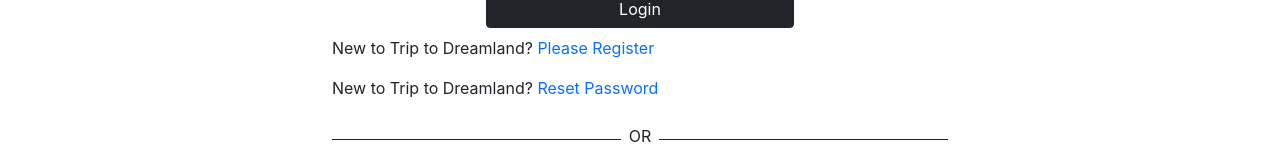
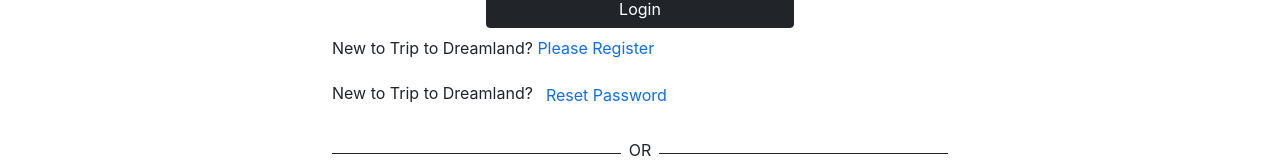
Before and after one commit to Shuvo-Jyoti-Sarkar/assignment-10, a React (Create React App) app: page /login in a window 1280 px wide. Shown: the part 342-508 px from the top of the page. Built offline with nearby package versions, Linux system fonts and the light colour scheme; no server answers.

Commit message:
password reset option added and readme file edited

```diff
--- a/package.json
+++ b/package.json
@@ -14,6 +14,7 @@
     "react-firebase-hooks": "^5.0.3",
     "react-router-dom": "^6.3.0",
     "react-scripts": "5.0.1",
+    "react-toastify": "^8.2.0",
     "web-vitals": "^2.1.4"
   },
   "scripts": {
--- a/src/Pages/Login/Login/Login.js
+++ b/src/Pages/Login/Login/Login.js
@@ -3,7 +3,10 @@
 import { useSendPasswordResetEmail, useSignInWithEmailAndPassword } from 'react-firebase-hooks/auth';
 import { Link, useLocation, useNavigate } from 'react-router-dom';
 import auth from '../../../firebase.init';
+import Loading from '../../Shared/Loading/Loading';
 import SocialLogin from '../SocialLogin/SocialLogin';
+import { ToastContainer, toast } from 'react-toastify';
+import 'react-toastify/dist/ReactToastify.css';
 
 const Login = () => {
     const emailRef = useRef('');
@@ -27,6 +30,10 @@
         errorElement = <p className='text-danger'>Error: {error?.message}</p>
     }
 
+    if (loading || sending) {
+        return <Loading></Loading>
+    }
+
     const handleSubmit = event => {
         event.preventDefault();
         const email = emailRef.current.value;
@@ -45,8 +52,13 @@
 
     const resetPassword = async () => {
         const email = emailRef.current.value;
-        await sendPasswordResetEmail(email);
-        alert('Sent email');
+        if (email) {
+            await sendPasswordResetEmail(email);
+            toast('Sent email');
+        }
+        else {
+            toast('Please enter a valid email address');
+        }
     }
 
     return (
@@ -70,8 +82,11 @@
             </Form>
             {errorElement}
             <p className='mt-2'>New to Trip to Dreamland? <Link to='/register' className='text-primary text-decoration-none' onClick={navigateRegister}>Please Register</Link></p>
-            <p className='mt-2'>New to Trip to Dreamland? <Link to='/register' className='text-primary text-decoration-none' onClick={resetPassword}>Reset Password</Link></p>
+            <p className='mt-2'>New to Trip to Dreamland?
+                <button className='btn btn-link text-primary text-decoration-none' onClick={resetPassword}>Reset Password</button>
+            </p>
             <SocialLogin></SocialLogin>
+            <ToastContainer />
         </div>
     );
 };
--- a/src/Pages/Login/RequireAuth/RequireAuth.js
+++ b/src/Pages/Login/RequireAuth/RequireAuth.js
@@ -2,10 +2,14 @@
 import { useAuthState } from 'react-firebase-hooks/auth';
 import { Navigate, useLocation } from 'react-router-dom';
 import auth from '../../../firebase.init';
+import Loading from '../../Shared/Loading/Loading';
 
 const RequireAuth = ({ children }) => {
-    const [user] = useAuthState(auth);
+    const [user, loading] = useAuthState(auth);
     const location = useLocation();
+    if (loading) {
+        return <Loading></Loading>
+    }
     if (!user) {
         return <Navigate to="/login" state={{ from: location }} replace />;
     }
--- a/src/Pages/Login/SocialLogin/SocialLogin.js
+++ b/src/Pages/Login/SocialLogin/SocialLogin.js
@@ -4,12 +4,17 @@
 import { useSignInWithGithub, useSignInWithGoogle } from 'react-firebase-hooks/auth';
 import auth from '../../../firebase.init';
 import { useNavigate } from 'react-router-dom';
+import Loading from '../../Shared/Loading/Loading';
 
 const SocialLogin = () => {
     const [signInWithGoogle, user, loading, error] = useSignInWithGoogle(auth);
     const [signInWithGithub, gitUser, gitLoading, gitError] = useSignInWithGithub(auth);
     const navigate = useNavigate();
     let errorElement;
+
+    if (loading || gitLoading) {
+        return <Loading></Loading>
+    }
 
     if (error || gitError) {
         errorElement = <p className='text-danger'>Error: {error?.message} {gitError?.message}</p>
--- /dev/null
+++ b/src/Pages/Shared/Loading/Loading.js
@@ -0,0 +1,12 @@
+import React from 'react';
+import { Spinner } from 'react-bootstrap';
+
+const Loading = () => {
+    return (
+        <div style={{ height: '400px' }} className='w-100 d-flex justify-content-center align-items-center'>
+            <Spinner animation="border" variant="dark" />
+        </div>
+    );
+};
+
+export default Loading;
```
Also changed, not shown: 2 other files (tests, documents, lock files or other folders).
